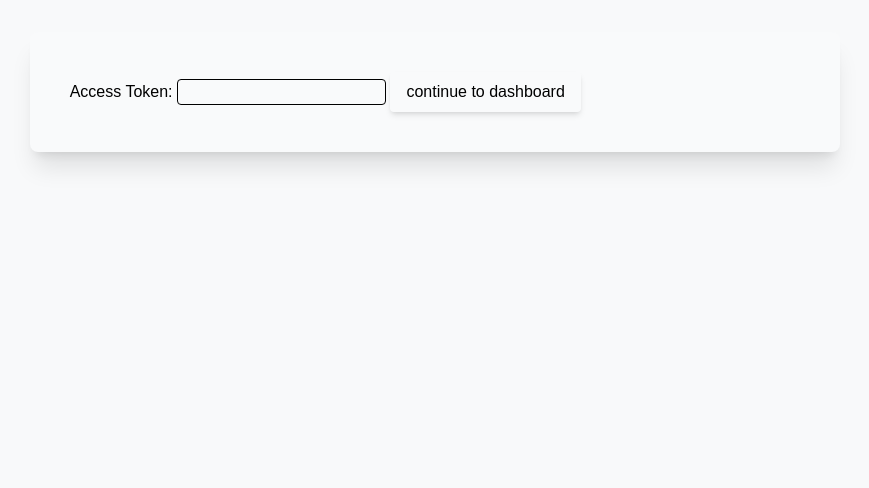
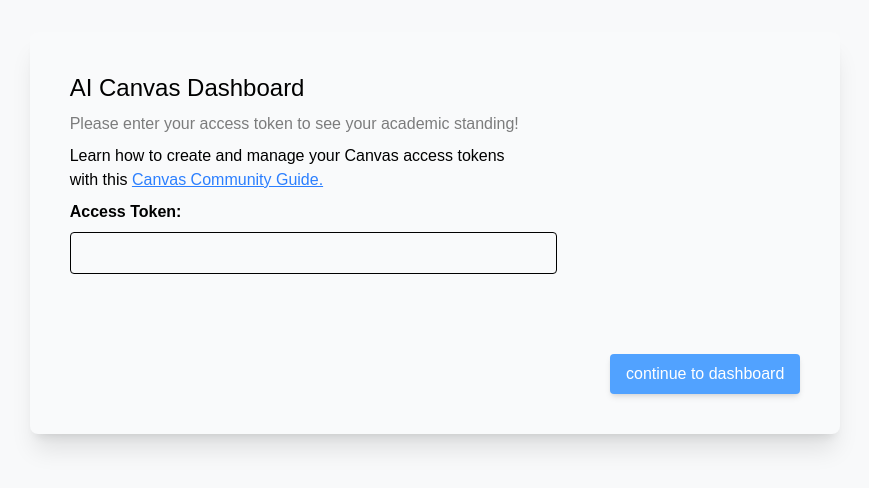
Before and after one commit to Carter907/Canvas-Dashboard-HackUSF-2025, a FastAPI app: page / in a window 1280 px wide. Shown: the top 488 px of the page, without its empty margins (205-1074 px from the left). Run offline with FastAPI, Linux system fonts and the light colour scheme; some libraries are stand-ins or nearby versions.

Commit message:
ui: gpa styling

```diff
--- a/server.py
+++ b/server.py
@@ -16,6 +16,15 @@
 
 @app.get("/events-list", response_class=HTMLResponse)
 async def events_list(request: Request, access_token: str):
+    if len(access_token) == 0:
+        return templates.TemplateResponse(
+            request=request,
+            name="events.html",
+            context={
+                "events": [],
+            }
+        )
+
     events = service.get_planner_events(access_token)
     return templates.TemplateResponse(
         request=request,
@@ -29,6 +38,15 @@
 
 @app.get("/course-list", response_class=HTMLResponse)
 async def course_list(request: Request, access_token: str):
+    if len(access_token) == 0:
+        return templates.TemplateResponse(
+            request=request,
+            name="course-list.html",
+            context={
+                "courses": [],
+            }
+        )
+
     courses = service.get_all_courses(access_token)
 
     return templates.TemplateResponse(
@@ -43,6 +61,15 @@
 
 @app.get("/total-gpa", response_class=HTMLResponse)
 async def total_gpa_page(request: Request, access_token: str):
+    if len(access_token) == 0:
+        return templates.TemplateResponse(
+            request=request,
+            name="total-gpa.html",
+            context={
+                "total_gpa": None,
+            }
+        )
+
     courses = service.get_all_courses(access_token)
     total_gpa = service.get_total_gpa(courses)
 
@@ -57,16 +84,32 @@
 
 @app.get("/course-advice", response_class=HTMLResponse)
 async def course_advice(request: Request, access_token: str):
+    if len(access_token) == 0:
+        return templates.TemplateResponse(
+            request=request,
+            name="course-advice.html",
+            context={
+                "advice": "An access token is required to access AI-power academic advice!",
+            }
+        )
     courses = service.get_all_courses(access_token)
+
     total_gpa = service.get_total_gpa(courses)
+    if len(courses) == 0:
+        return templates.TemplateResponse(
+            request=request,
+            name="course-advice.html",
+            context={
+                "advice": "An access token is required to access AI-power academic advice!",
+            }
+        )
 
-    worst_course=courses[0]
+    worst_course = courses[0]
     for course in courses:
         if course.gpa < worst_course.gpa:
             worst_course = course
 
     llm_advice = llm.assignment_advice(total_gpa, worst_course)
-
 
     return templates.TemplateResponse(
         request=request,
@@ -77,11 +120,8 @@
     )
 
 
-
-
 @app.post("/dashboard", response_class=HTMLResponse)
 async def dashboard(request: Request, access_token: str = Form(...)):
-
     return templates.TemplateResponse(
         request=request,
         name="dashboard.html",
@@ -89,6 +129,7 @@
             "access_token": access_token
         }
     )
+
 
 @app.get("/", response_class=HTMLResponse)
 async def dashboard(request: Request):
@@ -98,8 +139,6 @@
     )
 
 
-
-
 if __name__ == "__main__":
     import uvicorn
 
--- a/templates/index.html
+++ b/templates/index.html
@@ -15,11 +15,24 @@
 </head>
 <body>
 
-<div class="w-2/3 m-auto bg-gray-50 p-10 rounded-lg shadow-xl">
-    <form hx-post="/dashboard" target="outerHTML">
-        <label for="access-token">Access Token:</label>
-        <input class="border rounded" id="access-token" type="password" name="access_token">
-        <button class="shadow-md rounded" type="submit">continue to dashboard</button>
+<div class="m-auto w-2/3 bg-gray-50 p-10 rounded-lg shadow-xl">
+    <form class="flex flex-col gap-20 justify-center" hx-post="/dashboard" target="outerHTML">
+        <div class="flex gap-2 flex-col w-2/3">
+            <p class="text-2xl">AI Canvas Dashboard</p>
+            <p class="opacity-50">Please enter your access token to see your academic standing!</p>
+            <p>
+                Learn how to create and manage your Canvas access tokens<br> with this
+                <a class="text-blue-500 underline cursor-pointer"
+
+                href="https://community.canvaslms.com/t5/Canvas-Basics-Guide/How-do-I-manage-API-access-tokens-in-my-user-account/ta-p/615312" target="_blank">Canvas Community Guide.</a>
+            </p>
+        <label class="font-bold" for="access-token">Access Token:</label>
+        <input class="border rounded p-2" id="access-token"
+               type="password"
+               name="access_token">
+        </div>
+        <button class="bg-blue-400 text-white self-end shadow-md rounded" type="submit">continue to
+            dashboard</button>
     </form>
 
 
--- a/templates/total-gpa.html
+++ b/templates/total-gpa.html
@@ -1 +1,5 @@
+{% if total_gpa is not none %}
 <p id="total-gpa" class="text-4xl">{{ total_gpa }}</p>
+{% else %}
+<p class="opacity-50 text-red-700">Cannot calculate total gpa without course data.</p>
+{% endif %}
```
Also changed, not shown: templates/course-list.html (+27 -5 lines), templates/dashboard.html (+2 -5 lines), templates/events.html (+29 -7 lines).
